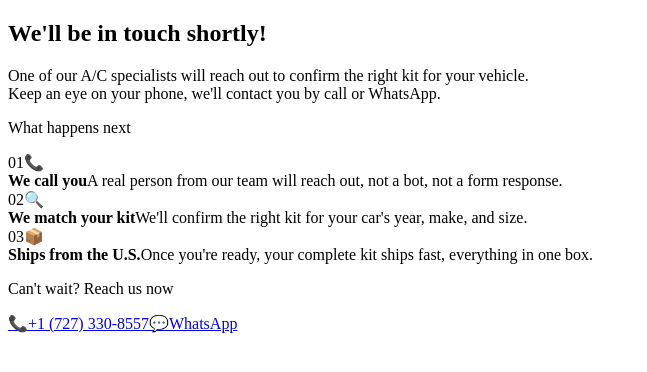
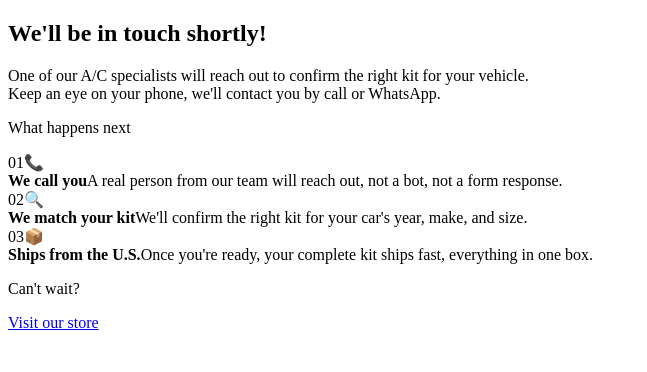
Before and after one commit to imadamblack/coldmaster-usa, a Next.js app: page /thankyou in a window 1280 px wide. Shown: the top 372 px of the page, without its empty margins (0-647 px from the left). Built offline with nearby package versions, Linux system fonts and the light colour scheme.

Commit message:
UPD: /thankyou button to ecommerce

```diff
--- a/src/pages/thankyou.js
+++ b/src/pages/thankyou.js
@@ -30,9 +30,9 @@ const COPY = {
       ],
     },
     cta: {
-      label: "Can't wait? Reach us now",
-      phone: "+1 (727) 330-8557",
-      href: "tel:+17273308557",
+      label: "Can't wait?",
+      phone: "Visit our store",
+      href: "https://www.coldmasterinc.com/electric-compressor",
       whatsapp: "https://wa.me/17273308557",
     },
     footer: "BBB Accredited · 30+ Years in Classic Car A/C · Ships from the U.S.",
@@ -120,22 +120,22 @@ export default function ThankYou({userType}) {
           <div className="flex flex-col sm:flex-row gap-6">
             <a
               href={c.cta.href}
+              target="_blank"
               onClick={() => fbEvent('PhoneCall Click')}
               className="ft-0 flex-1 flex items-center justify-center gap-4 bg-[#1a6fff] hover:bg-[#0044cc] text-white font-bold tracking-[0.06em] uppercase px-6 py-6 rounded"
             >
-              <span>📞</span>
               {c.cta.phone}
             </a>
-            <a
-              href={c.cta.whatsapp}
-              onClick={() => fbEvent('WhatsApp Click')}
-              target="_blank"
-              rel="noopener noreferrer"
-              className="-ft-1 flex-1 flex items-center justify-center gap-4 border border-[#1a6fff]/60 hover:bg-[#1a6fff]/10 text-brand-1 font-bold tracking-[0.06em] uppercase px-6 py-4 rounded"
-            >
-              <span>💬</span>
-              WhatsApp
-            </a>
+            {/*<a*/}
+            {/*  href={c.cta.whatsapp}*/}
+            {/*  onClick={() => fbEvent('WhatsApp Click')}*/}
+            {/*  target="_blank"*/}
+            {/*  rel="noopener noreferrer"*/}
+            {/*  className="-ft-1 flex-1 flex items-center justify-center gap-4 border border-[#1a6fff]/60 hover:bg-[#1a6fff]/10 text-brand-1 font-bold tracking-[0.06em] uppercase px-6 py-4 rounded"*/}
+            {/*>*/}
+            {/*  <span>💬</span>*/}
+            {/*  WhatsApp*/}
+            {/*</a>*/}
           </div>
         </div>
 
```
